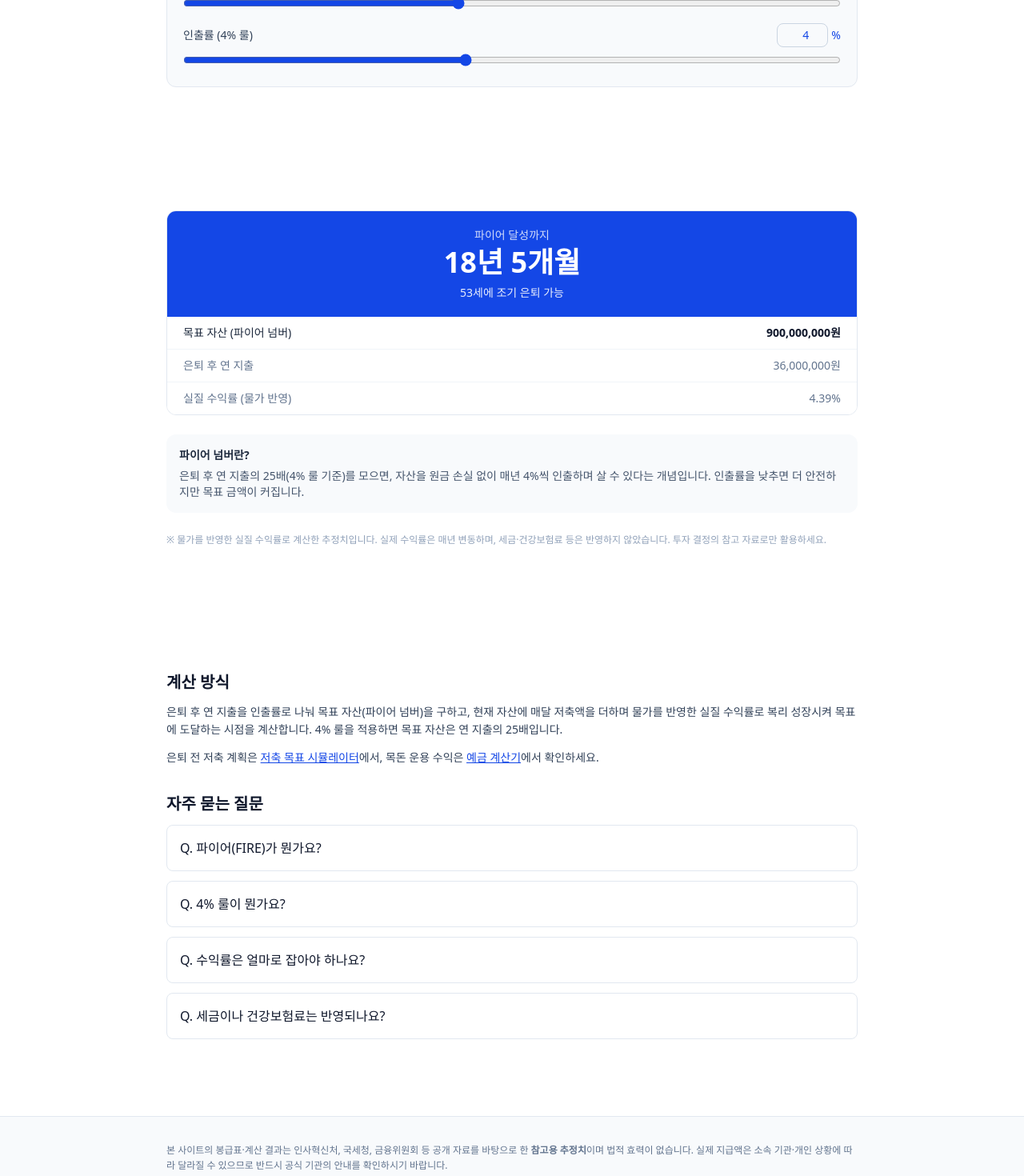
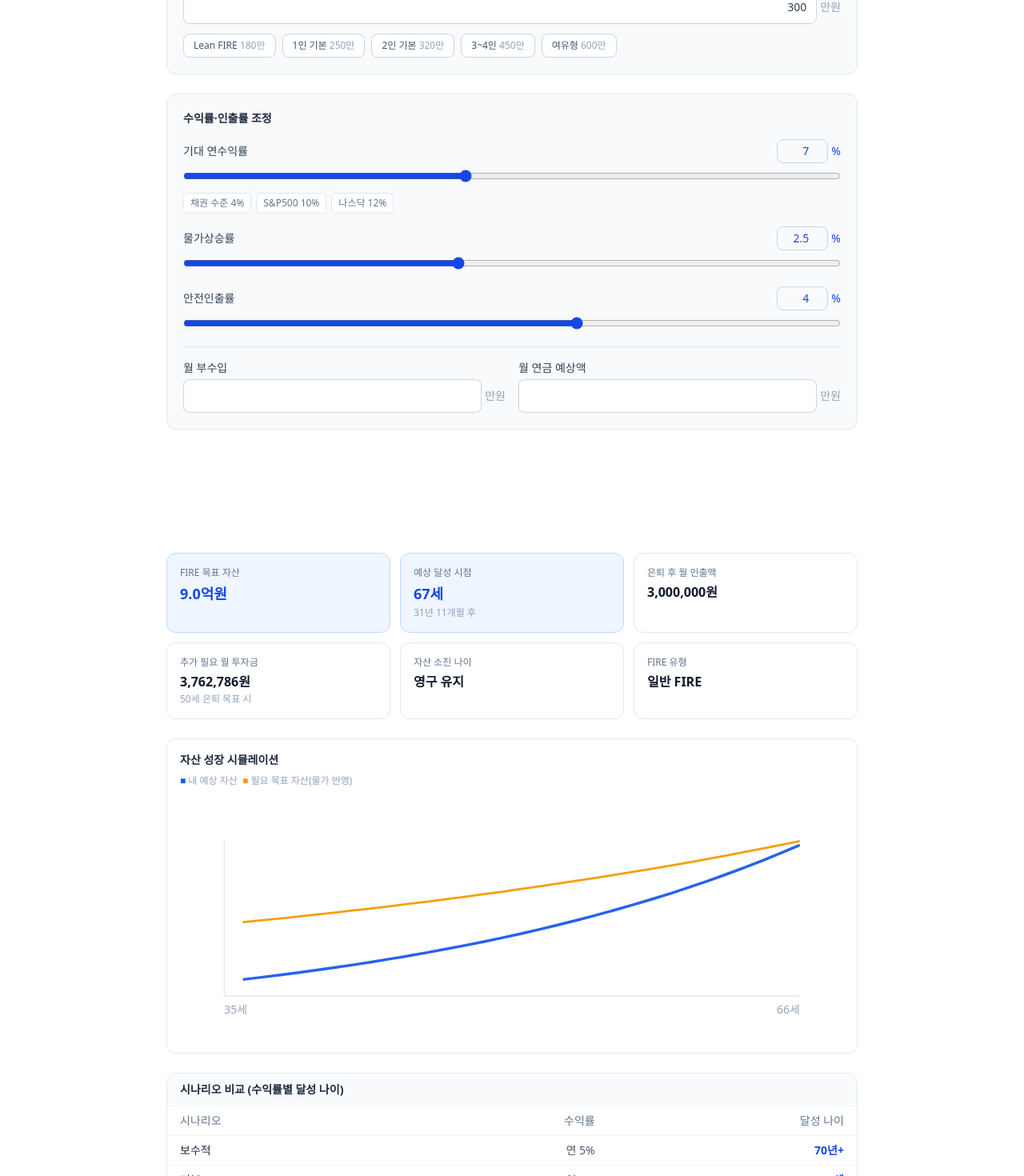
Before and after one commit to parkdane/pay-calc, a Next.js app: page /calc/fire in a window 1280 px wide. Shown: the part 500-1970 px from the top of the page at 80% size. Built offline with nearby package versions, Linux system fonts and the light colour scheme.

Commit message:
feat: upgrade FIRE calculator with presets, scenarios, growth chart

```diff
--- a/components/FireCalc.tsx
+++ b/components/FireCalc.tsx
@@ -6,168 +6,309 @@ import AdSlot from "@/components/AdSlot";
 const won = (n: number) => Math.round(n).toLocaleString("ko-KR") + "원";
 const eok = (n: number) => {
   const e = n / 100000000;
-  return e >= 1 ? `${e.toFixed(1)}억원` : Math.round(n / 10000).toLocaleString("ko-KR") + "만원";
+  if (e >= 1) return `${e.toFixed(1)}억원`;
+  return Math.round(n / 10000).toLocaleString("ko-KR") + "만원";
 };
 
+// 생활비 프리셋 (만원)
+const EXPENSE_PRESETS = [
+  { id: "lean", label: "Lean FIRE", value: 180, desc: "절제형" },
+  { id: "single", label: "1인 기본", value: 250, desc: "1인 가구" },
+  { id: "couple", label: "2인 기본", value: 320, desc: "부부" },
+  { id: "family", label: "3~4인", value: 450, desc: "자녀 있음" },
+  { id: "rich", label: "여유형", value: 600, desc: "여행·취미" },
+];
+
+// 수익률 참고 (연 %)
+const RETURN_PRESETS = [
+  { label: "채권 수준", value: 4 },
+  { label: "S&P500", value: 10 },
+  { label: "나스닥", value: 12 },
+];
+
 export default function FireCalc() {
-  const [age, setAge] = useState(35); // 현재 나이
-  const [monthlyExpense, setMonthlyExpense] = useState(300); // 은퇴 후 월 지출(만원)
-  const [asset, setAsset] = useState(10000); // 현재 순자산(만원)
-  const [monthlySave, setMonthlySave] = useState(200); // 월 저축액(만원)
-  const [returnRate, setReturnRate] = useState(7); // 연 기대수익률(%)
-  const [inflation, setInflation] = useState(2.5); // 물가상승률(%)
-  const [withdrawRate, setWithdrawRate] = useState(4); // 인출률(%)
+  const [age, setAge] = useState(35);
+  const [retireAge, setRetireAge] = useState(50);
+  const [asset, setAsset] = useState(18000); // 만원
+  const [monthlySave, setMonthlySave] = useState(150); // 만원
+  const [monthlyExpense, setMonthlyExpense] = useState(300); // 만원
+  const [returnRate, setReturnRate] = useState(7);
+  const [inflation, setInflation] = useState(2.5);
+  const [withdrawRate, setWithdrawRate] = useState(4);
+  const [sideIncome, setSideIncome] = useState(0); // 월 부수입 만원
+  const [pension, setPension] = useState(0); // 월 연금 만원
 
-  const result = useMemo(() => {
-    const annualExpense = monthlyExpense * 10000 * 12;
-    // 파이어 목표 자산 = 연 지출 / 인출률 (4% 룰: 25배)
+  const r = useMemo(() => {
+    // 순 필요 생활비 = 생활비 - 부수입 - 연금 (연 단위)
+    const netMonthly = Math.max(0, monthlyExpense - sideIncome - pension);
+    const annualExpense = netMonthly * 10000 * 12;
     const fireNumber = annualExpense / (withdrawRate / 100);
 
-    // 실질 수익률 (물가 반영)
+    // 실질 수익률
     const realReturn = (1 + returnRate / 100) / (1 + inflation / 100) - 1;
-    const monthlyReturn = realReturn / 12;
+    const mRet = realReturn / 12;
+    const save = monthlySave * 10000;
 
+    // 자산 성장 시뮬 (월 단위), 차트용 연도별 포인트도 수집
     let cur = asset * 10000;
-    const save = monthlySave * 10000;
     let months = 0;
-    const maxMonths = 12 * 70; // 70년 상한
+    const maxMonths = 12 * 70;
+    const growthPath: { age: number; asset: number; target: number }[] = [];
+    let target = fireNumber;
+    const targetMonthlyGrowth = Math.pow(1 + inflation / 100, 1 / 12);
 
-    if (cur >= fireNumber) {
-      return { fireNumber, months: 0, reachAge: age, annualExpense, realReturn, already: true };
+    const already = cur >= fireNumber;
+    while (cur < target && months < maxMonths) {
+      cur = cur * (1 + mRet) + save;
+      target = target * targetMonthlyGrowth;
+      months++;
+      if (months % 12 === 0) {
+        growthPath.push({ age: age + months / 12, asset: cur, target });
+      }
+    }
+    if (growthPath.length === 0) {
+      growthPath.push({ age, asset: asset * 10000, target: fireNumber });
     }
 
-    while (cur < fireNumber && months < maxMonths) {
-      cur = cur * (1 + monthlyReturn) + save;
-      months++;
+    const reached = cur >= target && months < maxMonths;
+    const reachAge = reached ? age + months / 12 : null;
+
+    // 추가 필요 월 투자금: 목표 은퇴나이까지 목표 달성하려면? (이분탐색)
+    let extraSave: number | null = null;
+    if (retireAge > age) {
+      const targetMonths = (retireAge - age) * 12;
+      let lo = 0,
+        hi = 50000000; // 월 최대 5천만
+      for (let iter = 0; iter < 40; iter++) {
+        const mid = (lo + hi) / 2;
+        let c = asset * 10000;
+        let t = fireNumber;
+        for (let m = 0; m < targetMonths; m++) {
+          c = c * (1 + mRet) + mid;
+          t = t * targetMonthlyGrowth;
+        }
+        if (c >= t) hi = mid;
+        else lo = mid;
+      }
+      extraSave = hi;
     }
 
-    const reached = months < maxMonths;
+    // 은퇴 후 월 인출 가능액 = 목표자산 × 인출률 / 12
+    const monthlyWithdraw = (fireNumber * (withdrawRate / 100)) / 12;
+
+    // FIRE 유형 판정
+    let fireType = "일반 FIRE";
+    if (monthlyExpense <= 200) fireType = "Lean FIRE (절제형)";
+    else if (monthlyExpense >= 500) fireType = "Fat FIRE (여유형)";
+
+    // 자산 소진 나이: 은퇴 후 인출하면서 자산이 0 되는 시점
+    let depletionAge: number | null = null;
+    if (reached || retireAge > age) {
+      const startAge = reachAge ?? retireAge;
+      let c = fireNumber;
+      const monthlyExp = netMonthly * 10000;
+      let m = 0;
+      const cap = 12 * 60;
+      while (c > 0 && m < cap) {
+        c = c * (1 + mRet) - monthlyExp;
+        m++;
+      }
+      depletionAge = m >= cap ? null : startAge + m / 12; // null = 소진 안 됨(영구 유지)
+    }
+
     return {
       fireNumber,
-      months: reached ? months : null,
-      reachAge: reached ? age + Math.floor(months / 12) : null,
+      months: already ? 0 : reached ? months : null,
+      reachAge: already ? age : reachAge,
+      already,
+      realReturn,
+      extraSave,
+      monthlyWithdraw,
+      fireType,
+      depletionAge,
       annualExpense,
-      realReturn,
-      already: false,
+      growthPath,
     };
-  }, [age, monthlyExpense, asset, monthlySave, returnRate, inflation, withdrawRate]);
+  }, [
+    age, retireAge, asset, monthlySave, monthlyExpense,
+    returnRate, inflation, withdrawRate, sideIncome, pension,
+  ]);
 
-  const fmt = (m: number) => {
+  const fmtDuration = (m: number) => {
     const y = Math.floor(m / 12);
     const mo = m % 12;
     return y > 0 ? `${y}년 ${mo}개월` : `${mo}개월`;
   };
 
+  // 시나리오 비교 (보수 5% / 기본 7% / 공격 9%)
+  const scenarios = useMemo(() => {
+    return [5, 7, 9].map((rate) => {
+      const netMonthly = Math.max(0, monthlyExpense - sideIncome - pension);
+      const fireNum = (netMonthly * 10000 * 12) / (withdrawRate / 100);
+      const realR = (1 + rate / 100) / (1 + inflation / 100) - 1;
+      const mRet = realR / 12;
+      const targetGrowth = Math.pow(1 + inflation / 100, 1 / 12);
+      let cur = asset * 10000;
+      let target = fireNum;
+      let months = 0;
+      const max = 12 * 70;
+      while (cur < target && months < max) {
+        cur = cur * (1 + mRet) + monthlySave * 10000;
+        target = target * targetGrowth;
+        months++;
+      }
+      return {
+        rate,
+        label: rate === 5 ? "보수적" : rate === 7 ? "기본" : "공격적",
+        reachAge: months < max ? age + Math.floor(months / 12) : null,
+        fireNum,
+      };
+    });
+  }, [age, asset, monthlySave, monthlyExpense, inflation, withdrawRate, sideIncome, pension]);
+
   return (
     <div className="space-y-6">
-      {/* 입력 */}
+      {/* ── 기본 입력 ── */}
       <div className="space-y-4 rounded-xl border border-slate-200 bg-slate-50 p-5">
+        <p className="text-sm font-semibold text-slate-800">은퇴 목표와 자산</p>
         <div className="grid grid-cols-2 gap-4">
           <Field label="현재 나이" value={age} onChange={setAge} suffix="세" />
-          <Field
-            label="은퇴 후 월 지출"
-            value={monthlyExpense}
-            onChange={setMonthlyExpense}
-            suffix="만원"
-          />
+          <Field label="목표 은퇴 나이" value={retireAge} onChange={setRetireAge} suffix="세" />
         </div>
         <div className="grid grid-cols-2 gap-4">
           <Field label="현재 순자산" value={asset} onChange={setAsset} suffix="만원" />
-          <Field
-            label="월 저축액"
-            value={monthlySave}
-            onChange={setMonthlySave}
-            suffix="만원"
-          />
+          <Field label="월 투자 가능액" value={monthlySave} onChange={setMonthlySave} suffix="만원" />
         </div>
+      </div>
 
-        <div className="space-y-3 border-t border-slate-200 pt-4">
-          <Slider
-            label="연 기대수익률"
-            value={returnRate}
-            onChange={setReturnRate}
-            min={1}
-            max={12}
-            step={0.5}
-          />
-          <Slider
-            label="물가상승률"
-            value={inflation}
-            onChange={setInflation}
-            min={0}
-            max={6}
-            step={0.1}
-          />
-          <Slider
-            label="인출률 (4% 룰)"
-            value={withdrawRate}
-            onChange={setWithdrawRate}
-            min={2.5}
-            max={6}
-            step={0.1}
-          />
+      {/* ── 생활비 + 프리셋 ── */}
+      <div className="space-y-3 rounded-xl border border-slate-200 bg-slate-50 p-5">
+        <p className="text-sm font-semibold text-slate-800">은퇴 후 월 생활비</p>
+        <Field label="" value={monthlyExpense} onChange={setMonthlyExpense} suffix="만원" />
+        <div className="flex flex-wrap gap-2">
+          {EXPENSE_PRESETS.map((p) => (
+            <button
+              key={p.id}
+              onClick={() => setMonthlyExpense(p.value)}
+              className={`rounded-lg border px-3 py-1.5 text-xs font-medium transition ${
+                monthlyExpense === p.value
+                  ? "border-blue-500 bg-blue-50 text-blue-700"
+                  : "border-slate-300 bg-white text-slate-600 hover:border-blue-300"
+              }`}
+            >
+              {p.label} <span className="text-slate-400">{p.value}만</span>
+            </button>
+          ))}
+        </div>
+      </div>
+
+      {/* ── 가정 옵션 ── */}
+      <div className="space-y-4 rounded-xl border border-slate-200 bg-slate-50 p-5">
+        <p className="text-sm font-semibold text-slate-800">수익률·인출률 조정</p>
+        <div>
+          <Slider label="기대 연수익률" value={returnRate} onChange={setReturnRate} min={1} max={15} step={0.5} />
+          <div className="mt-2 flex flex-wrap gap-1.5">
+            {RETURN_PRESETS.map((p) => (
+              <button
+                key={p.label}
+                onClick={() => setReturnRate(p.value)}
+                className="rounded-md bg-white border border-slate-200 px-2 py-1 text-xs text-slate-500 hover:border-blue-300"
+              >
+                {p.label} {p.value}%
+              </button>
+            ))}
+          </div>
+          {returnRate > 15 && (
+            <p className="mt-2 text-xs text-amber-600">
+              ⚠ 15% 초과는 투자의 대가도 달성하기 어려운 수준입니다. 참고용으로만.
+            </p>
+          )}
+        </div>
+        <Slider label="물가상승률" value={inflation} onChange={setInflation} min={0} max={6} step={0.1} />
+        <Slider label="안전인출률" value={withdrawRate} onChange={setWithdrawRate} min={2.5} max={5} step={0.5} />
+        <div className="grid grid-cols-2 gap-4 border-t border-slate-200 pt-4">
+          <Field label="월 부수입" value={sideIncome} onChange={setSideIncome} suffix="만원" />
+          <Field label="월 연금 예상액" value={pension} onChange={setPension} suffix="만원" />
         </div>
       </div>
 
       <AdSlot id="calc-fire-mid" />
 
-      {/* 결과 */}
+      {/* ── 결과 카드 ── */}
+      <div className="grid grid-cols-2 gap-3 sm:grid-cols-3">
+        <ResultCard
+          highlight
+          label="FIRE 목표 자산"
+          value={eok(r.fireNumber)}
+        />
+        <ResultCard
+          highlight
+          label="예상 달성 시점"
+          value={
+            r.already ? "달성 완료" : r.months !== null ? `${Math.round(r.reachAge!)}세` : "70년+"
+          }
+          sub={r.months ? fmtDuration(r.months) + " 후" : undefined}
+        />
+        <ResultCard
+          label="은퇴 후 월 인출액"
+          value={won(r.monthlyWithdraw)}
+        />
+        <ResultCard
+          label="추가 필요 월 투자금"
+          value={r.extraSave !== null ? won(r.extraSave) : "-"}
+          sub={r.extraSave !== null ? `${retireAge}세 은퇴 목표 시` : undefined}
+        />
+        <ResultCard
+          label="자산 소진 나이"
+          value={r.depletionAge === null ? "영구 유지" : `${Math.round(r.depletionAge)}세`}
+        />
+        <ResultCard label="FIRE 유형" value={r.fireType} />
+      </div>
+
+      {/* ── 자산 성장 차트 (SVG) ── */}
+      <GrowthChart path={r.growthPath} currentAge={age} />
+
+      {/* ── 시나리오 비교표 ── */}
       <div className="overflow-hidden rounded-xl border border-slate-200">
-        <div className="bg-blue-700 px-5 py-5 text-center text-white">
-          {result.already ? (
-            <>
-              <p className="text-sm opacity-80">축하합니다</p>
-              <p className="mt-1 text-3xl font-bold">이미 파이어 달성</p>
-              <p className="mt-2 text-sm opacity-90">
-                현재 자산이 목표 {eok(result.fireNumber)}를 넘었습니다
-              </p>
-            </>
-          ) : result.months !== null ? (
-            <>
-              <p className="text-sm opacity-80">파이어 달성까지</p>
-              <p className="mt-1 text-4xl font-bold">{fmt(result.months)}</p>
-              <p className="mt-2 text-sm opacity-90">
-                {result.reachAge}세에 조기 은퇴 가능
-              </p>
-            </>
-          ) : (
-            <>
-              <p className="text-sm opacity-80">현재 조건으로는</p>
-              <p className="mt-1 text-2xl font-bold">70년 내 달성 어려움</p>
-              <p className="mt-2 text-sm opacity-90">
-                저축액을 늘리거나 목표 지출을 줄여보세요
-              </p>
-            </>
-          )}
+        <div className="border-b border-slate-100 bg-slate-50 px-4 py-2.5 text-sm font-semibold text-slate-800">
+          시나리오 비교 (수익률별 달성 나이)
         </div>
-        <dl className="divide-y divide-slate-100 bg-white text-sm">
-          <Row label="목표 자산 (파이어 넘버)" value={won(result.fireNumber)} bold />
-          <Row
-            label="은퇴 후 연 지출"
-            value={won(result.annualExpense)}
-            muted
-          />
-          <Row
-            label="실질 수익률 (물가 반영)"
-            value={(result.realReturn * 100).toFixed(2) + "%"}
-            muted
-          />
-        </dl>
+        <table className="w-full text-sm">
+          <thead>
+            <tr className="text-slate-500">
+              <th className="px-4 py-2 text-left font-medium">시나리오</th>
+              <th className="px-4 py-2 text-right font-medium">수익률</th>
+              <th className="px-4 py-2 text-right font-medium">달성 나이</th>
+            </tr>
+          </thead>
+          <tbody>
+            {scenarios.map((s) => (
+              <tr key={s.rate} className="border-t border-slate-100">
+                <td className="px-4 py-2 font-medium text-slate-800">{s.label}</td>
+                <td className="px-4 py-2 text-right tabular-nums text-slate-600">연 {s.rate}%</td>
+                <td className="px-4 py-2 text-right tabular-nums font-semibold text-blue-700">
+                  {s.reachAge ? `${s.reachAge}세` : "70년+"}
+                </td>
+              </tr>
+            ))}
+          </tbody>
+        </table>
       </div>
 
       <section className="space-y-1.5 rounded-xl bg-slate-50 p-4 text-sm text-slate-600">
         <p className="font-semibold text-slate-800">파이어 넘버란?</p>
         <p>
           은퇴 후 연 지출의 25배(4% 룰 기준)를 모으면, 자산을 원금 손실 없이
-          매년 4%씩 인출하며 살 수 있다는 개념입니다. 인출률을 낮추면 더
-          안전하지만 목표 금액이 커집니다.
+          매년 인출하며 살 수 있다는 개념입니다. 인출률을 낮출수록 안전하지만
+          목표 금액이 커집니다. 국민연금·배당 등 반복 수입은 월 부수입·연금에
+          넣으면 목표 자산이 줄어듭니다.
         </p>
       </section>
 
       <p className="text-xs leading-relaxed text-slate-400">
-        ※ 물가를 반영한 실질 수익률로 계산한 추정치입니다. 실제 수익률은 매년
-        변동하며, 세금·건강보험료 등은 반영하지 않았습니다. 투자 결정의 참고
-        자료로만 활용하세요.
+        ※ 물가를 반영한 실질 수익률 기준 추정치입니다. 실제 수익률은 매년
+        변동하며 세금·건강보험료는 반영하지 않았습니다. 보수적 수익률(5~7%)로
+        함께 비교하는 것이 안전합니다.
       </p>
 
       <AdSlot id="calc-fire-bottom" />
@@ -175,50 +316,86 @@ export default function FireCalc() {
   );
 }
 
+// ── SVG 자산 성장 차트 ──
+function GrowthChart({
+  path,
+  currentAge,
+}: {
+  path: { age: number; asset: number; target: number }[];
+  currentAge: number;
+}) {
+  if (path.length < 2) return null;
+  const W = 600, H = 220, pad = 40;
+  const maxVal = Math.max(...path.map((p) => Math.max(p.asset, p.target)));
+  const minAge = currentAge;
+  const maxAge = path[path.length - 1].age;
+  const x = (a: number) => pad + ((a - minAge) / (maxAge - minAge)) * (W - pad * 2);
+  const y = (v: number) => H - pad - (v / maxVal) * (H - pad * 2);
+
+  const line = (key: "asset" | "target") =>
+    path.map((p, i) => `${i === 0 ? "M" : "L"} ${x(p.age).toFixed(1)} ${y(p[key]).toFixed(1)}`).join(" ");
+
+  return (
+    <div className="rounded-xl border border-slate-200 bg-white p-4">
+      <p className="mb-2 text-sm font-semibold text-slate-800">자산 성장 시뮬레이션</p>
+      <p className="mb-3 text-xs text-slate-400">
+        <span className="text-blue-600">■</span> 내 예상 자산 &nbsp;
+        <span className="text-amber-500">■</span> 필요 목표 자산(물가 반영)
+      </p>
+      <svg viewBox={`0 0 ${W} ${H}`} className="w-full" preserveAspectRatio="xMidYMid meet">
+        <line x1={pad} y1={H - pad} x2={W - pad} y2={H - pad} stroke="#e2e8f0" />
+        <line x1={pad} y1={pad} x2={pad} y2={H - pad} stroke="#e2e8f0" />
+        <path d={line("target")} fill="none" stroke="#f59e0b" strokeWidth="2" />
+        <path d={line("asset")} fill="none" stroke="#2563eb" strokeWidth="2.5" />
+        <text x={pad} y={H - pad + 16} fontSize="10" fill="#94a3b8">{Math.round(minAge)}세</text>
+        <text x={W - pad} y={H - pad + 16} fontSize="10" fill="#94a3b8" textAnchor="end">{Math.round(maxAge)}세</text>
+      </svg>
+    </div>
+  );
+}
+
+function ResultCard({
+  label, value, sub, highlight,
+}: {
+  label: string; value: string; sub?: string; highlight?: boolean;
+}) {
+  return (
+    <div className={`rounded-xl border p-4 ${highlight ? "border-blue-200 bg-blue-50" : "border-slate-200 bg-white"}`}>
+      <p className="text-xs text-slate-500">{label}</p>
+      <p className={`mt-1 font-bold tabular-nums ${highlight ? "text-lg text-blue-700" : "text-base text-slate-900"}`}>
+        {value}
+      </p>
+      {sub && <p className="mt-0.5 text-xs text-slate-400">{sub}</p>}
+    </div>
+  );
+}
+
 function Field({
-  label,
-  value,
-  onChange,
-  suffix,
+  label, value, onChange, suffix,
 }: {
-  label: string;
-  value: number;
-  onChange: (n: number) => void;
-  suffix?: string;
+  label: string; value: number; onChange: (n: number) => void; suffix?: string;
 }) {
   return (
     <label className="block text-sm font-medium text-slate-700">
       {label}
-      <div className="mt-1 flex items-center gap-1">
+      <div className={`flex items-center gap-1 ${label ? "mt-1" : ""}`}>
         <input
           type="text"
           inputMode="numeric"
           value={value === 0 ? "" : value.toLocaleString("ko-KR")}
-          onChange={(e) =>
-            onChange(Number(e.target.value.replace(/[^0-9]/g, "")) || 0)
-          }
+          onChange={(e) => onChange(Number(e.target.value.replace(/[^0-9]/g, "")) || 0)}
           className="w-full rounded-lg border border-slate-300 bg-white px-3 py-2.5 text-right tabular-nums"
         />
-        {suffix && <span className="text-sm text-slate-400">{suffix}</span>}
+        {suffix && <span className="shrink-0 text-sm text-slate-400">{suffix}</span>}
       </div>
     </label>
   );
 }
 
 function Slider({
-  label,
-  value,
-  onChange,
-  min,
-  max,
-  step,
+  label, value, onChange, min, max, step,
 }: {
-  label: string;
-  value: number;
-  onChange: (n: number) => void;
-  min: number;
-  max: number;
-  step: number;
+  label: string; value: number; onChange: (n: number) => void; min: number; max: number; step: number;
 }) {
   return (
     <div className="text-sm font-medium text-slate-700">
@@ -226,11 +403,7 @@ function Slider({
         <span>{label}</span>
         <div className="flex items-center gap-1">
           <input
-            type="number"
-            min={min}
-            max={max}
-            step={step}
-            value={value}
+            type="number" min={min} max={max} step={step} value={value}
             onChange={(e) => onChange(Number(e.target.value) || 0)}
             className="w-16 rounded-lg border border-slate-300 px-2 py-1 text-right tabular-nums text-blue-700"
           />
@@ -238,39 +411,10 @@ function Slider({
         </div>
       </div>
       <input
-        type="range"
-        min={min}
-        max={max}
-        step={step}
-        value={value}
+        type="range" min={min} max={max} step={step} value={value}
         onChange={(e) => onChange(Number(e.target.value))}
         className="mt-2 w-full accent-blue-700"
       />
     </div>
   );
 }
-
-function Row({
-  label,
-  value,
-  bold,
-  muted,
-}: {
-  label: string;
-  value: string;
-  bold?: boolean;
-  muted?: boolean;
-}) {
-  return (
-    <div className="flex items-center justify-between px-5 py-2.5">
-      <dt className={muted ? "text-slate-500" : "font-medium text-slate-800"}>
-        {label}
-      </dt>
-      <dd
-        className={`tabular-nums ${bold ? "font-bold text-slate-900" : muted ? "text-slate-500" : "text-slate-800"}`}
-      >
-        {value}
-      </dd>
-    </div>
-  );
-}
```
